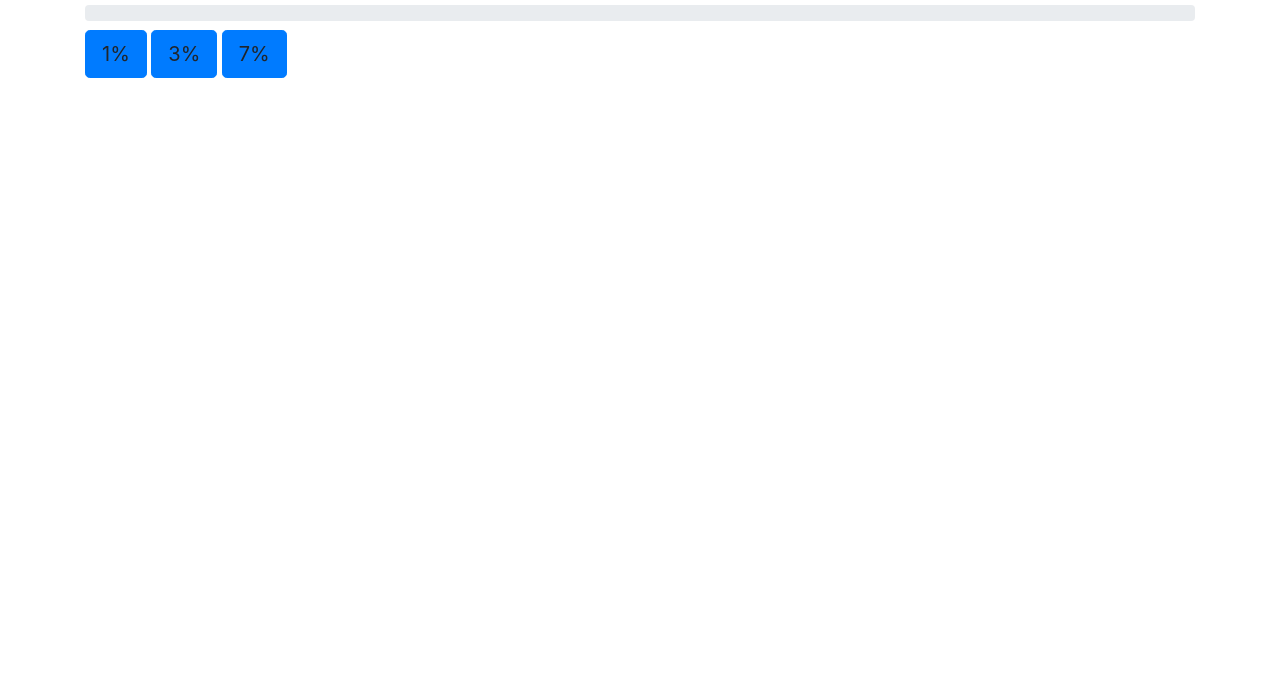
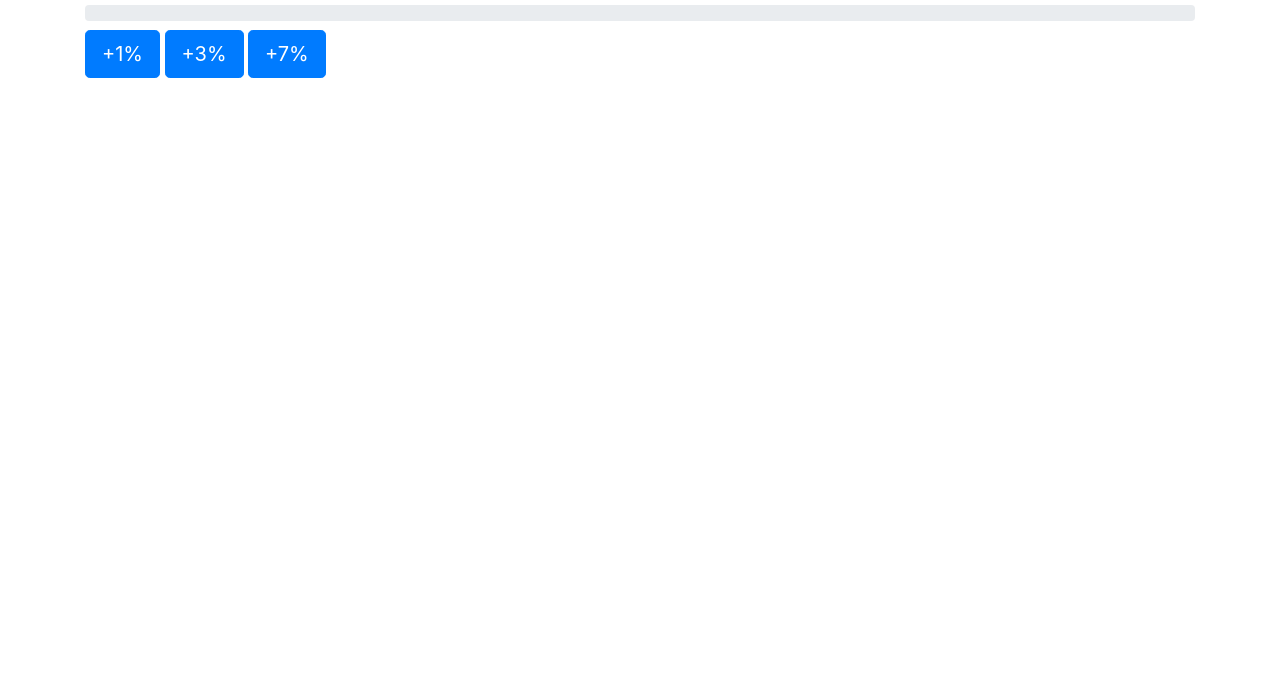
Before and after one commit to AlekseiZhukov/skillfactory-module-6.8-zhukov, a plain HTML site: page index.html in a window 1280 px wide. Shown: the part 103-800 px from the top of the page. Drawn offline with Linux system fonts and the light colour scheme.

Commit message:
Add files via upload

```diff
--- a/index.html
+++ b/index.html
@@ -23,9 +23,9 @@
 		</did>
 		<did class="row button">
 			<div class="col col-12">
-				<a id="button-1protsent" class="btn btn-primary btn-lg">1%</a>
-				<a id="button-3protsent" class="btn btn-primary btn-lg">3%</a>
-				<a id="button-7protsent" class="btn btn-primary btn-lg">7%</a>
+				<button id="button-1protsent" class="btn btn-primary btn-lg">+1%</button>
+				<button id="button-3protsent" class="btn btn-primary btn-lg">+3%</button>
+				<button id="button-7protsent" class="btn btn-primary btn-lg">+7%</button>
 			</div>
 		</did>
 	</div>
--- a/js/myscript.js
+++ b/js/myscript.js
@@ -4,7 +4,7 @@
  let i ="";
 
 function reset () {
-	location.reload();
+
 	// let i = 0;
 	// $('#my-progress-bar').width('0%');
 	 // init ();
@@ -46,7 +46,8 @@ function increaseProgressBy7protsent() {
 
 function checking() {
 if (i >= 100 ) {
-	  			discard();
+		$('#my-progress-bar').width('100%');
+	  	discard();
 	  			// console.log(i);
 	}
 
@@ -54,8 +55,7 @@ if (i >= 100 ) {
 
 function discard (){
 	if (confirm('Достигнуто 100%. Начать с начала?')) {
-		// delete i;
-		reset ();
+		location.reload();
 		// console.log(i);
 	} else {
 		alert('Вы удачно накачали мой progress-bar');
```
